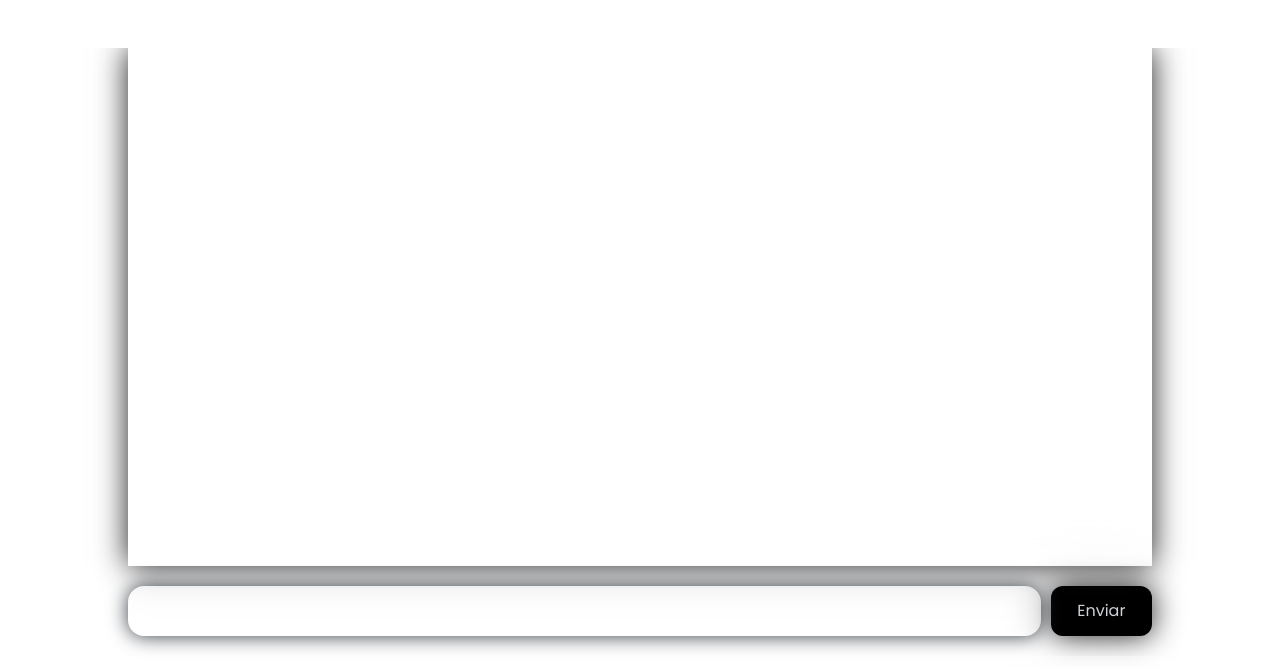
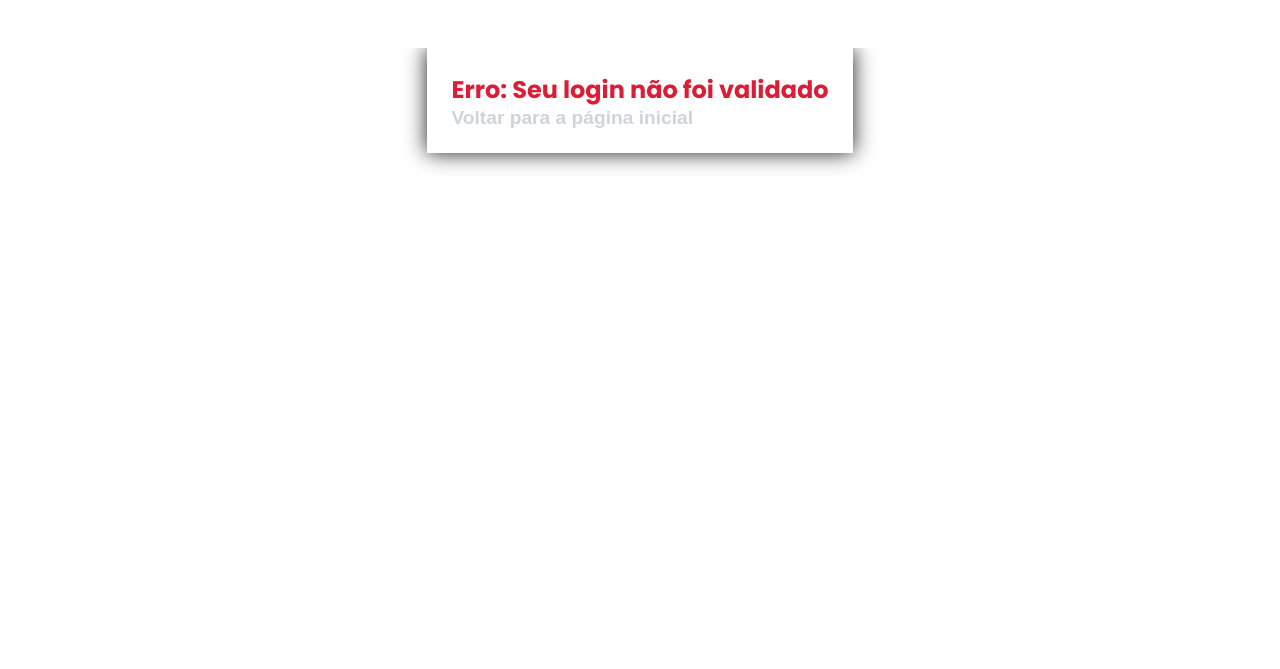
Before and after one commit to Pedro-Staiger/connect-etec-site, a plain HTML site: page pages/chat/index.html in a window 1280 px wide. Shown: the part 78-747 px from the top of the page. Drawn offline with nearby package versions, Linux system fonts and the light colour scheme; no server answers.

Commit message:
Adição da verificação de login e comentários no código.

```diff
--- a/pages/chat/config/style.css
+++ b/pages/chat/config/style.css
@@ -210,6 +210,52 @@
         background-color: var(--bg-color3);
     }
 
+    .container {
+        width: auto;
+        max-width: 50%;
+        height: auto;
+        padding: 1.5rem;
+        display: flex;
+        flex-direction: column;
+        justify-content: center;
+        align-items: start;
+        backdrop-filter: blur(20px);
+        box-shadow: 0 0 20px var(--bg-color2);
+    }
+
+    .container h2 {
+        font-family: "Poppins", sans-serif;
+        font-size: 1.5rem;
+        color: var(--label-red);
+    }
+
+    .container p {
+        font-family: arial;
+        font-size: 1.2rem;
+        color: var(--txt-color2);
+    }
+
+    .container li {
+        margin-left: 1.2rem;
+    }
+
+    .container li::marker {
+        color: var(--txt-color2);
+    }
+
+    .container a {
+        font-family: arial;
+        font-size: 1.2rem;
+        font-weight: bold;
+        color: var(--txt-color3);
+        text-decoration: none;
+        transition: 0.3s ease-out;
+    }
+
+    .container a:hover {
+        color: var(--txt-color1);
+    }
+
     footer {
         width: 100%;
         height: auto;
@@ -266,6 +312,11 @@
     .mensagem .data {
         font-size: 0.8rem;
     }
+
+    .container {
+        width: auto;
+        max-width: 85%;
+    }
 }
 
 @media only screen and (min-width: 600px) and (max-width: 899px) {
@@ -308,6 +359,11 @@
         font-size: 0.8rem;
     }
 
+    .container {
+        width: auto;
+        max-width: 85%;
+    }
+
     footer {
         height: 5%;
     }
--- a/pages/chat/script/main.js
+++ b/pages/chat/script/main.js
@@ -1,12 +1,33 @@
-const socket = io("https://connect-etec-server.onrender.com");
 let usuarioAtual = localStorage.getItem("userId");
 
-document.querySelector("textarea").addEventListener('keydown', (event) => {
-    if (event.key === "Enter" && !event.shiftKey) {
-        event.preventDefault(); // Evita quebra de linha
-        sendMessage();
-    }
-});
+//Verificação básica do login
+if (usuarioAtual === null) {
+    const main = document.querySelector("main")
+
+    document.querySelector("#chat").style.display = "none";
+    document.querySelector("#txt-field").style.display = "none";
+
+    const container = document.createElement("div");
+    container.setAttribute("class", "container");
+    const title = document.createElement("h2");
+    title.textContent = "Erro: Seu login não foi validado";
+    const link = document.createElement("a");
+    link.textContent = "Voltar para a página inicial";
+    link.setAttribute("href", "../../index.html");
+
+    container.appendChild(title);
+    container.appendChild(link);
+
+    const footer = document.querySelector("footer");
+    // Insere ANTES do footer
+    main.insertBefore(container, footer);
+    main.style.justifyContent = "space-between";
+
+    setTimeout(() => {
+        window.location = "../../index.html";
+    },30000)
+} else {
+    const socket = io("https://connect-etec-server.onrender.com");
 
     // Recebe mensagens anteriores do servidor
     socket.on('previousMessages', messages => {
@@ -74,6 +95,7 @@ function renderMessage(message, animation) {
             chat.scrollTop = chat.scrollHeight;
         }, 0);
     }
+
     //Função para enviar mensagens
     function sendMessage() {
         const userColor = localStorage.getItem("userColor");
@@ -91,3 +113,12 @@ function sendMessage() {
             socket.emit('sendMessage', message);
         }
     }
+
+    //Adição da função de envio de mensagem pela tecla enter
+    document.querySelector("textarea").addEventListener('keydown', (event) => {
+        if (event.key === "Enter" && !event.shiftKey) {
+            event.preventDefault(); // Evita quebra de linha
+            sendMessage();
+        }
+    });
+}
```
Also changed, not shown: script/main.js (+17 -16 lines). Lines whose indentation alone changed are shown as unchanged.
